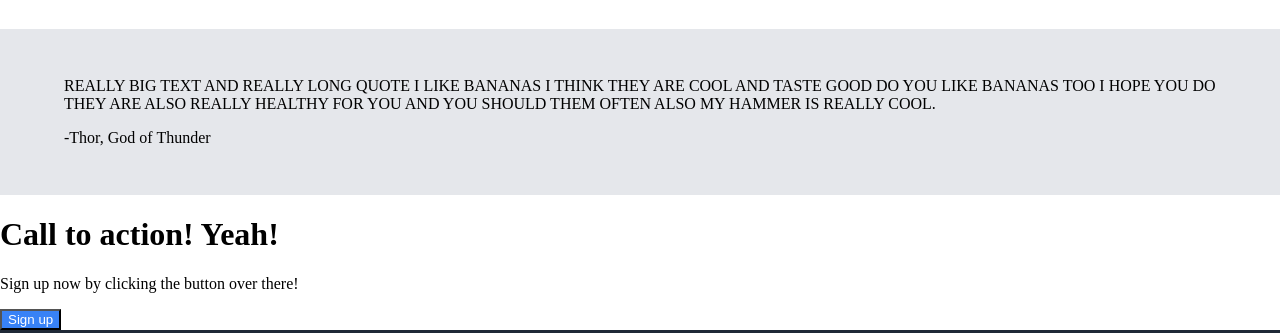
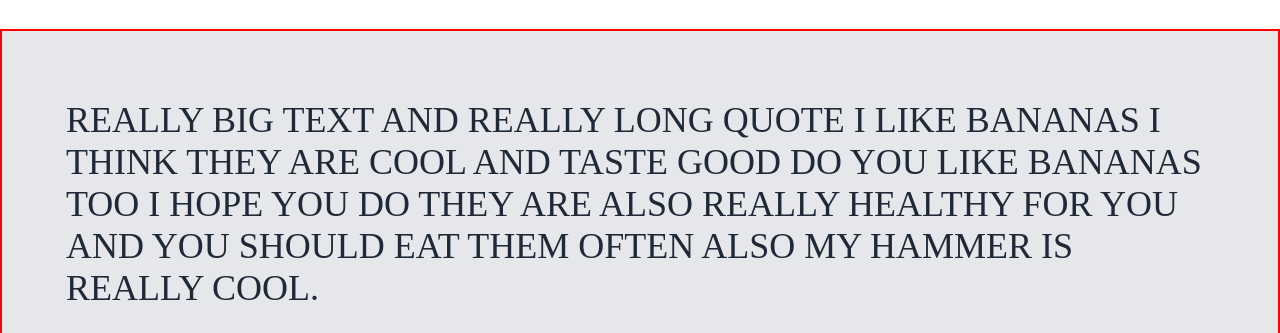
Before and after one commit to Sushitime55/foundations-landing-page, a plain HTML site: page index.html in a window 1280 px wide. Shown: the part 563-896 px from the top of the page. Drawn offline with Linux system fonts and the light colour scheme.

Commit message:
styled quote

```diff
--- a/index.html
+++ b/index.html
@@ -56,7 +56,7 @@
     <div class="quote">
         <p>REALLY BIG TEXT AND REALLY LONG QUOTE I LIKE BANANAS I THINK THEY ARE COOL AND TASTE GOOD
             DO YOU LIKE BANANAS TOO I HOPE YOU DO THEY ARE ALSO REALLY HEALTHY FOR YOU AND YOU
-            SHOULD THEM OFTEN ALSO MY HAMMER IS REALLY COOL.</p>
+            SHOULD EAT THEM OFTEN ALSO MY HAMMER IS REALLY COOL.</p>
         <P class="quote-author">-Thor, God of Thunder</P>
     </div>
 
--- a/styles.css
+++ b/styles.css
@@ -107,7 +107,22 @@ a {
 /* QUOTE */
 .quote {
   background-color: #e5e7eb;
+  border: 2px solid red;
   padding: 32px 64px;
+  font-size: 36px;
+  color: #1f2937;
+  font-weight: 300;
+  /* max-width: 900px; */
+  /* display: flex;
+  flex-direction: column; */
+  /* align-self: center; */
+}
+
+.quote-author {
+  font-size: 24px;
+  font-weight: 900;
+  text-align: end;
+  padding-right: 72px;
 }
 
 /* FOOTER */
```
